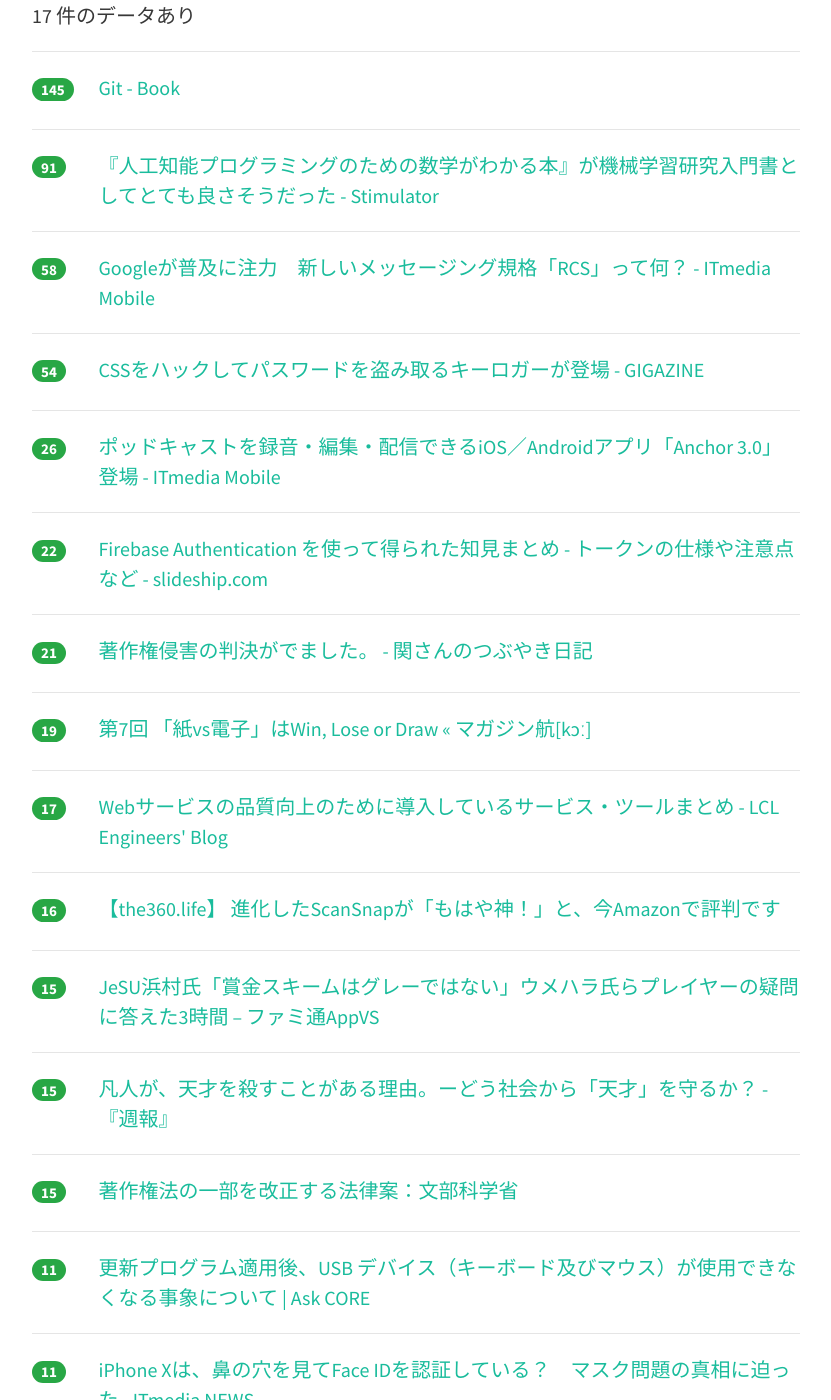
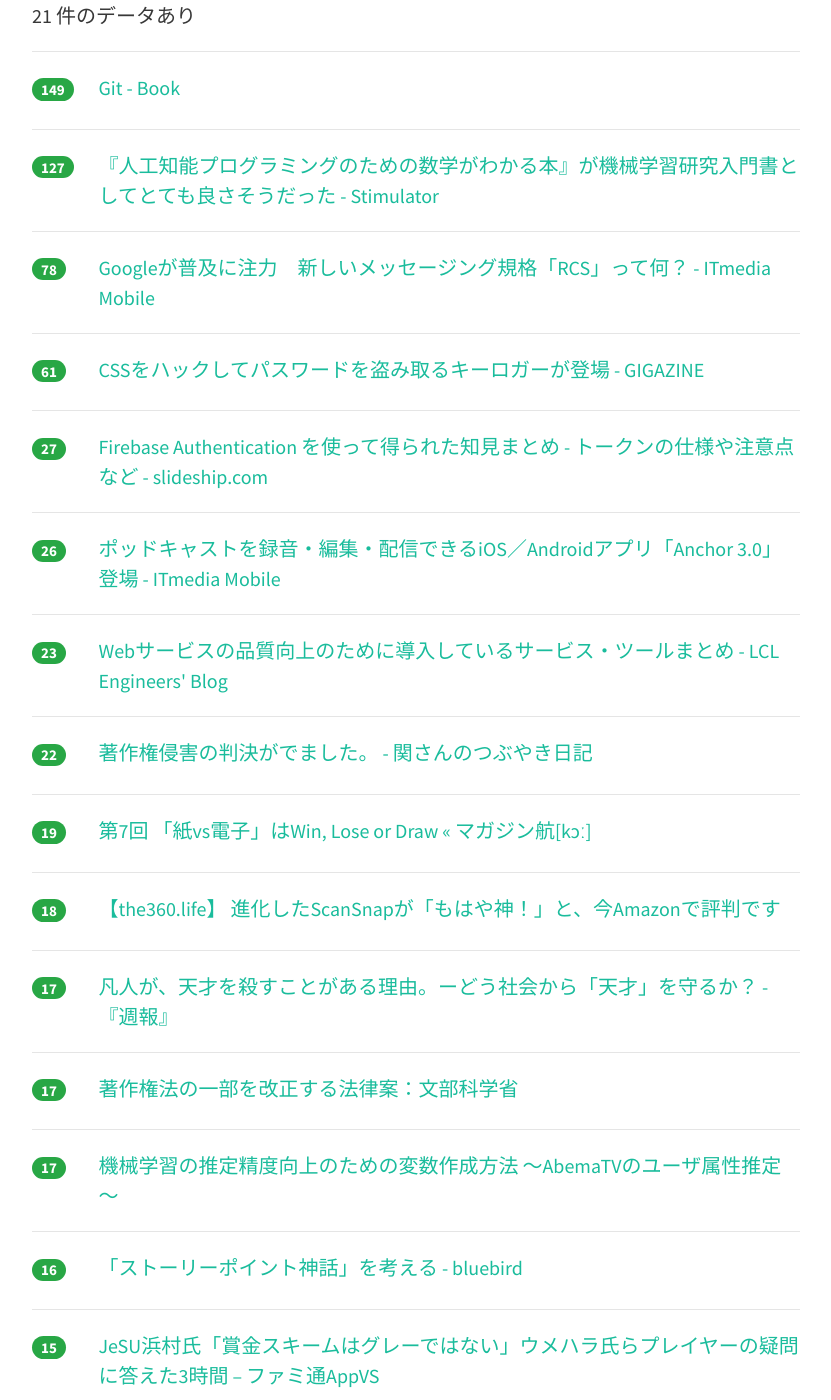
Before and after one commit to yatta47/hatena-matome-site, a Jekyll site: the page built from _posts/2018-02-24-hatena.md, in a window 1280 px wide and 1400 px high, scrolled down 322 px. Shown: the whole window, without its empty margins (224-1055 px from the left). Built offline with Jekyll 4.4.1, drawn with Linux system fonts in a browser that asks for light colours; nearby versions of some CDN libraries; some of the changed text lies outside the part shown.

Commit message:
Updated 2018-02-24

```diff
--- a/_posts/2018-02-24-hatena.md
+++ b/_posts/2018-02-24-hatena.md
@@ -1,29 +1,34 @@
 ---
 layout: post
 title:  "2018-02-24 はてぶIT"
-date:   2018-02-24 08:02:18
+date:   2018-02-24 09:03:50
 tags: [it-hotentry]
 ---
-17 件のデータあり
+21 件のデータあり
 
 <hr><div class="row">
-<div class="col-1"><span class="badge badge-pill badge-success h2">145</span></div>
+<div class="col-1"><span class="badge badge-pill badge-success h2">149</span></div>
 <div class="col-11"><a href='https://git-scm.com/book/ja/v2' target='_blank'>Git - Book</a></div>
 </div>
 <hr>
 <div class="row">
-<div class="col-1"><span class="badge badge-pill badge-success h2">91</span></div>
+<div class="col-1"><span class="badge badge-pill badge-success h2">127</span></div>
 <div class="col-11"><a href='http://vaaaaaanquish.hatenablog.com/entry/2018/02/23/210121' target='_blank'>『人工知能プログラミングのための数学がわかる本』が機械学習研究入門書としてとても良さそうだった - Stimulator</a></div>
 </div>
 <hr>
 <div class="row">
-<div class="col-1"><span class="badge badge-pill badge-success h2">58</span></div>
+<div class="col-1"><span class="badge badge-pill badge-success h2">78</span></div>
 <div class="col-11"><a href='http://www.itmedia.co.jp/mobile/articles/1802/23/news122.html' target='_blank'>Googleが普及に注力　新しいメッセージング規格「RCS」って何？ - ITmedia Mobile</a></div>
 </div>
 <hr>
 <div class="row">
-<div class="col-1"><span class="badge badge-pill badge-success h2">54</span></div>
+<div class="col-1"><span class="badge badge-pill badge-success h2">61</span></div>
 <div class="col-11"><a href='https://gigazine.net/news/20180223-css-keylogger/' target='_blank'>CSSをハックしてパスワードを盗み取るキーロガーが登場 - GIGAZINE</a></div>
+</div>
+<hr>
+<div class="row">
+<div class="col-1"><span class="badge badge-pill badge-success h2">27</span></div>
+<div class="col-11"><a href='https://slideship.com/users/@iktakahiro/docs/2018/01/JnhLGehLsRw4dcZ42EY3Jf/' target='_blank'>Firebase Authentication を使って得られた知見まとめ - トークンの仕様や注意点など - slideship.com</a></div>
 </div>
 <hr>
 <div class="row">
@@ -32,12 +37,12 @@ tags: [it-hotentry]
 </div>
 <hr>
 <div class="row">
-<div class="col-1"><span class="badge badge-pill badge-success h2">22</span></div>
-<div class="col-11"><a href='https://slideship.com/users/@iktakahiro/docs/2018/01/JnhLGehLsRw4dcZ42EY3Jf/' target='_blank'>Firebase Authentication を使って得られた知見まとめ - トークンの仕様や注意点など - slideship.com</a></div>
+<div class="col-1"><span class="badge badge-pill badge-success h2">23</span></div>
+<div class="col-11"><a href='http://techblog.lclco.com/entry/2018/02/23/090000' target='_blank'>Webサービスの品質向上のために導入しているサービス・ツールまとめ - LCL Engineers' Blog</a></div>
 </div>
 <hr>
 <div class="row">
-<div class="col-1"><span class="badge badge-pill badge-success h2">21</span></div>
+<div class="col-1"><span class="badge badge-pill badge-success h2">22</span></div>
 <div class="col-11"><a href='http://raw18.blog.fc2.com/blog-entry-29.html' target='_blank'>著作権侵害の判決がでました。 - 関さんのつぶやき日記</a></div>
 </div>
 <hr>
@@ -47,13 +52,28 @@ tags: [it-hotentry]
 </div>
 <hr>
 <div class="row">
+<div class="col-1"><span class="badge badge-pill badge-success h2">18</span></div>
+<div class="col-11"><a href='http://the360.life/U1301.doit?id=2651' target='_blank'>【the360.life】 進化したScanSnapが「もはや神！」と、今Amazonで評判です</a></div>
+</div>
+<hr>
+<div class="row">
 <div class="col-1"><span class="badge badge-pill badge-success h2">17</span></div>
-<div class="col-11"><a href='http://techblog.lclco.com/entry/2018/02/23/090000' target='_blank'>Webサービスの品質向上のために導入しているサービス・ツールまとめ - LCL Engineers' Blog</a></div>
+<div class="col-11"><a href='http://yuiga-k.hatenablog.com/entry/2018/02/23/113000' target='_blank'>凡人が、天才を殺すことがある理由。ーどう社会から「天才」を守るか？ - 『週報』</a></div>
+</div>
+<hr>
+<div class="row">
+<div class="col-1"><span class="badge badge-pill badge-success h2">17</span></div>
+<div class="col-11"><a href='http://www.mext.go.jp/b_menu/houan/an/detail/1401718.htm' target='_blank'>著作権法の一部を改正する法律案：文部科学省</a></div>
+</div>
+<hr>
+<div class="row">
+<div class="col-1"><span class="badge badge-pill badge-success h2">17</span></div>
+<div class="col-11"><a href='https://www.slideshare.net/MasatoshiAbe/abematv-88705806' target='_blank'>機械学習の推定精度向上のための変数作成方法 ～AbemaTVのユーザ属性推定～</a></div>
 </div>
 <hr>
 <div class="row">
 <div class="col-1"><span class="badge badge-pill badge-success h2">16</span></div>
-<div class="col-11"><a href='http://the360.life/U1301.doit?id=2651' target='_blank'>【the360.life】 進化したScanSnapが「もはや神！」と、今Amazonで評判です</a></div>
+<div class="col-11"><a href='http://blog.fieldnotes.jp/entry/criticism-about-storypoint' target='_blank'>「ストーリーポイント神話」を考える - bluebird</a></div>
 </div>
 <hr>
 <div class="row">
@@ -62,18 +82,18 @@ tags: [it-hotentry]
 </div>
 <hr>
 <div class="row">
-<div class="col-1"><span class="badge badge-pill badge-success h2">15</span></div>
-<div class="col-11"><a href='http://yuiga-k.hatenablog.com/entry/2018/02/23/113000' target='_blank'>凡人が、天才を殺すことがある理由。ーどう社会から「天才」を守るか？ - 『週報』</a></div>
+<div class="col-1"><span class="badge badge-pill badge-success h2">14</span></div>
+<div class="col-11"><a href='https://blogs.technet.microsoft.com/askcorejp/2018/02/23/usb_device_problem_after_update/' target='_blank'>更新プログラム適用後、USB デバイス（キーボード及びマウス）が使用できなくなる事象について | Ask CORE</a></div>
 </div>
 <hr>
 <div class="row">
-<div class="col-1"><span class="badge badge-pill badge-success h2">15</span></div>
-<div class="col-11"><a href='http://www.mext.go.jp/b_menu/houan/an/detail/1401718.htm' target='_blank'>著作権法の一部を改正する法律案：文部科学省</a></div>
+<div class="col-1"><span class="badge badge-pill badge-success h2">14</span></div>
+<div class="col-11"><a href='https://news.mynavi.jp/article/20180224-adobe/' target='_blank'>アドビなのに無料! iPad用のクリエイティブツールがすごい (1) アドビのiPad用アプリは無料なのに機能が充実 | マイナビニュース</a></div>
 </div>
 <hr>
 <div class="row">
-<div class="col-1"><span class="badge badge-pill badge-success h2">11</span></div>
-<div class="col-11"><a href='https://blogs.technet.microsoft.com/askcorejp/2018/02/23/usb_device_problem_after_update/' target='_blank'>更新プログラム適用後、USB デバイス（キーボード及びマウス）が使用できなくなる事象について | Ask CORE</a></div>
+<div class="col-1"><span class="badge badge-pill badge-success h2">14</span></div>
+<div class="col-11"><a href='http://japanese.engadget.com/2018/02/23/synology-nas/' target='_blank'>噂通りSynologyのNASが使いやすかった件: 情熱のミーム　清水亮 - Engadget 日本版</a></div>
 </div>
 <hr>
 <div class="row">
```
